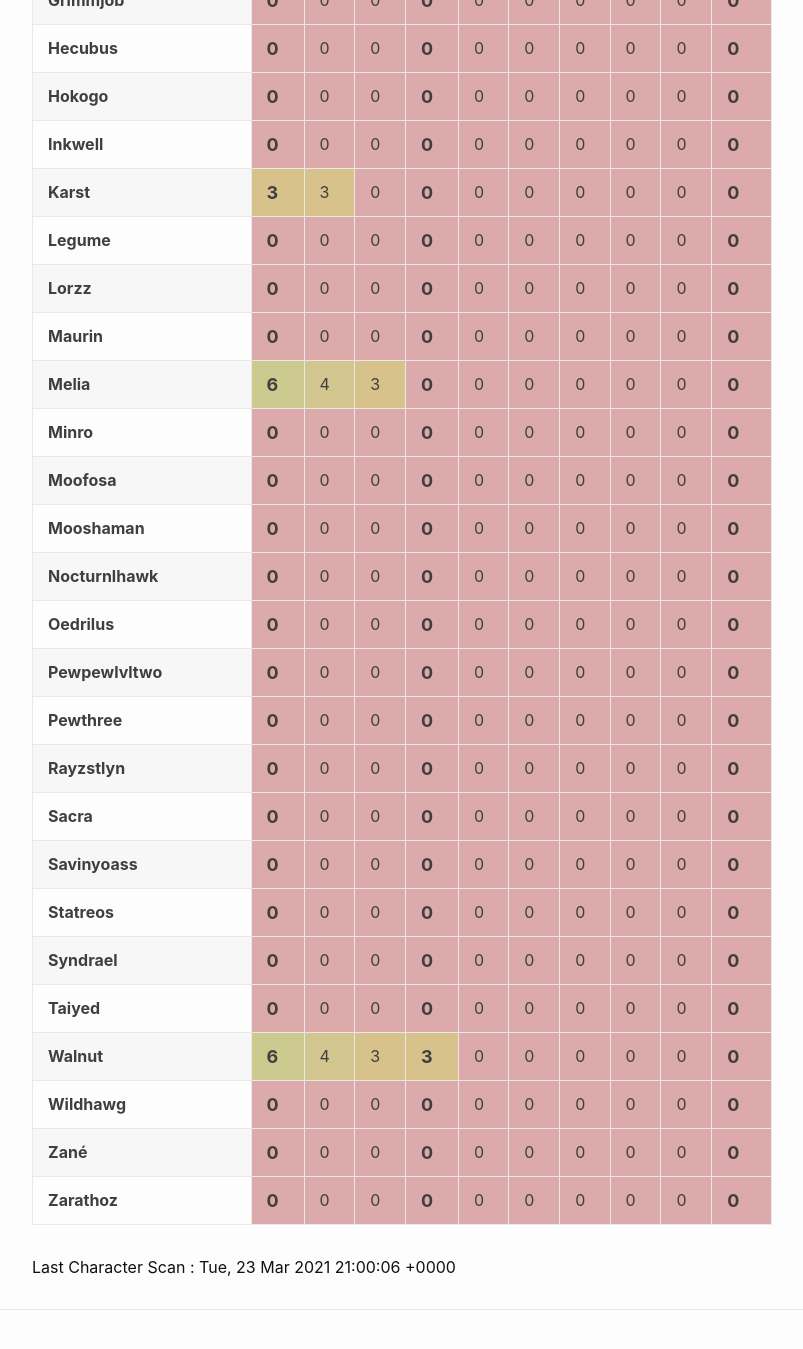
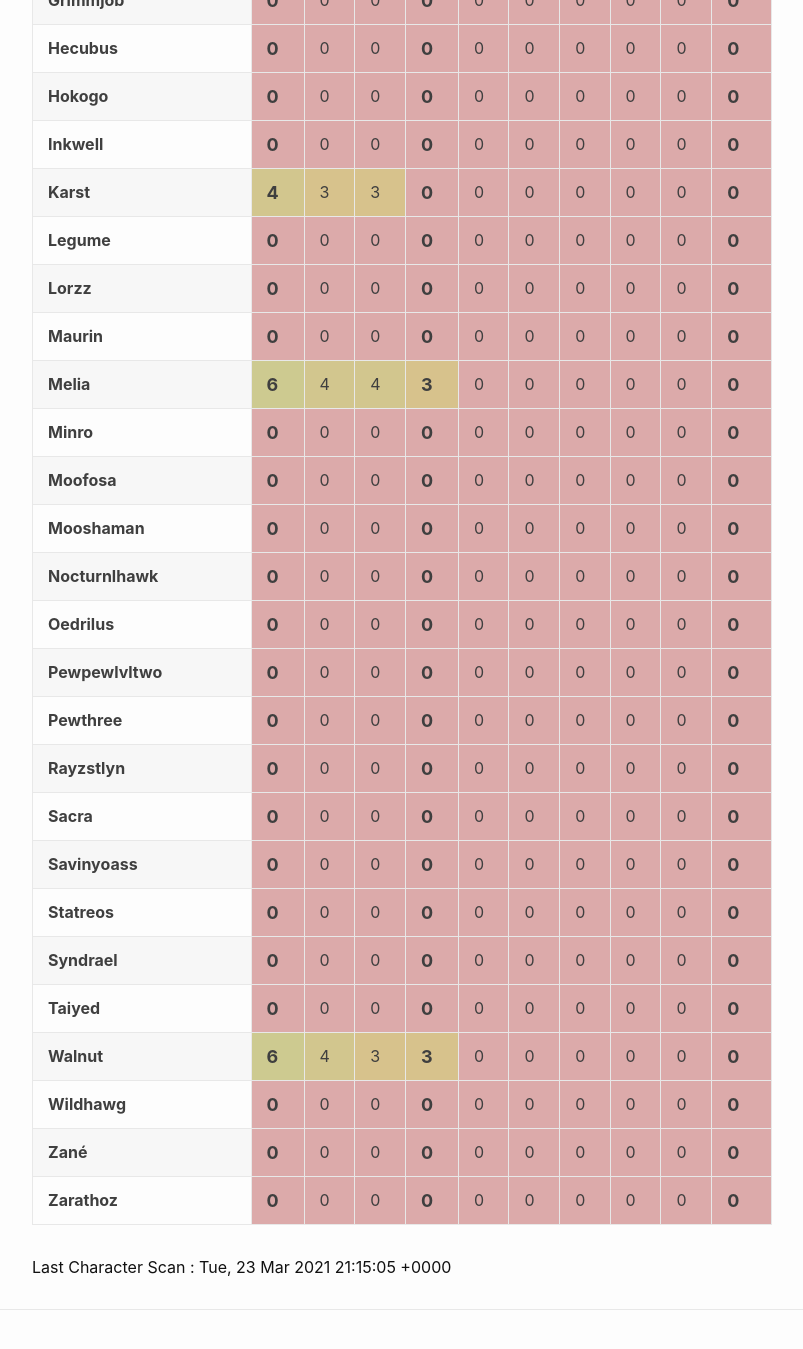
Before and after one commit to eldertribunal/keystonetracker, a Jekyll site: the page built from weekly.md, in a window 1280 px wide and 1400 px high, scrolled down 890 px. Shown: the top 1349 px of the window, without its empty margins (126-929 px from the left). Built offline with Jekyll 4.4.1, drawn with Linux system fonts in a browser that asks for light colours.

Commit message:
auto scan Tue Mar 23 21:16:08 UTC 2021

```diff
--- a/_data/scanned.json
+++ b/_data/scanned.json
@@ -1,3 +1,3 @@
 {
-  "timestamp": 1616533206
+  "timestamp": 1616534105
 }
--- a/_data/weekly.json
+++ b/_data/weekly.json
@@ -182,9 +182,9 @@
   {
     "name": "Karst",
     "dungeons": [
+      4,
       3,
       3,
-      0,
       0,
       0,
       0,
@@ -544,8 +544,8 @@
     "dungeons": [
       6,
       4,
+      4,
       3,
-      0,
       0,
       0,
       0,
```
